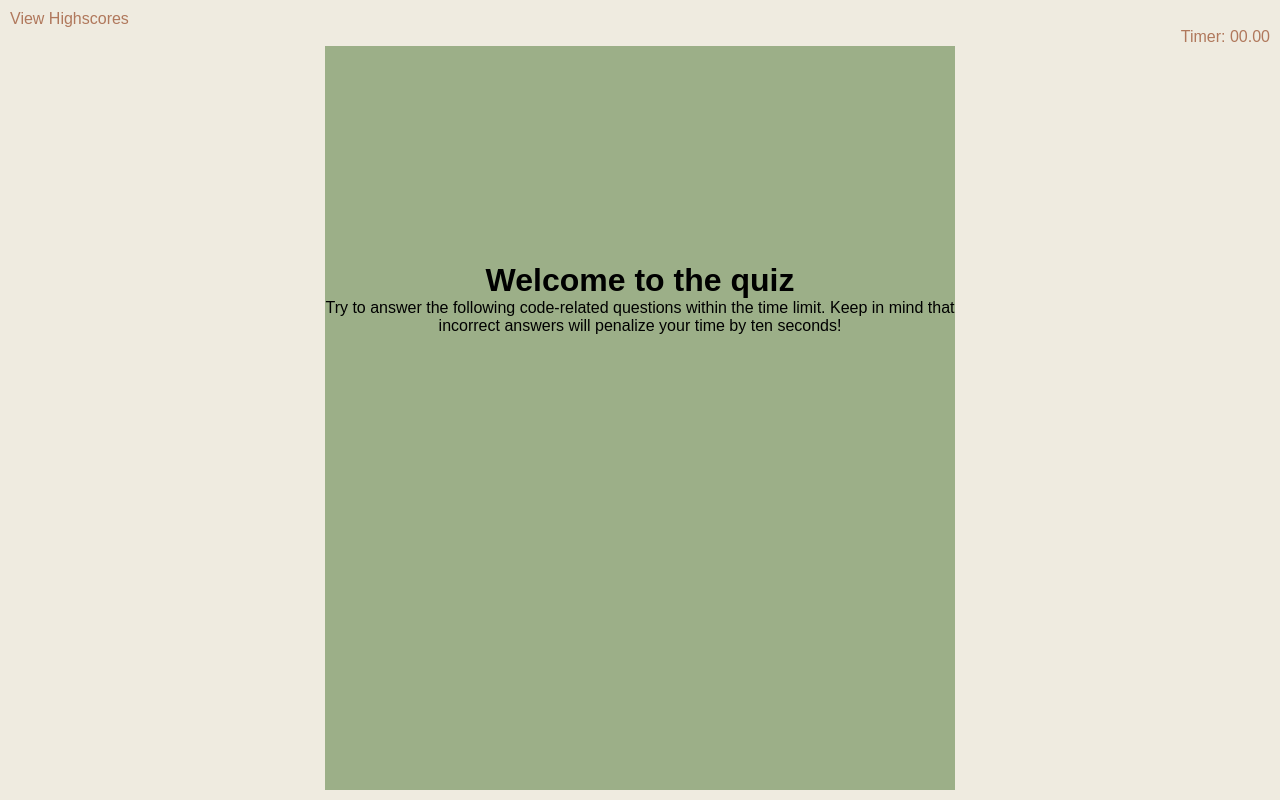
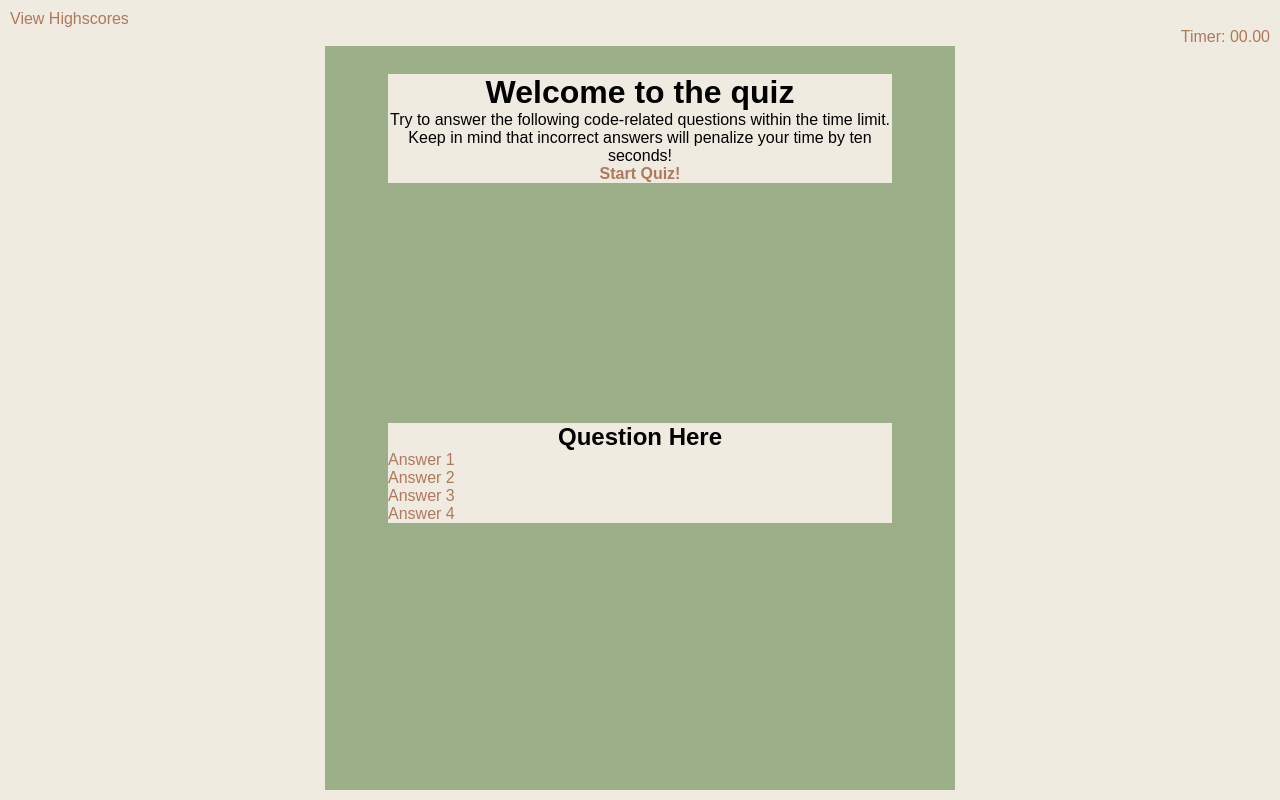
Before and after one commit to sarahbryant411/web-quiz-wizard, a plain HTML site: page index.html in a window 1280 px wide. Drawn offline with Linux system fonts and the light colour scheme.

Commit message:
added main container info and questions

```diff
--- a/assets/css/style.css
+++ b/assets/css/style.css
@@ -9,6 +9,7 @@
 
 body {
     background-color: #EFEBE0;
+    overflow: hidden;
 }
 
 p {
@@ -19,7 +20,8 @@ p {
 }
 
 button {
-    background-color: #EFEBE0;
+    outline: none;
+    background-color:  #EFEBE0;
     color: #b0785c;
     font-size: 1em;
     display: block;
@@ -30,6 +32,10 @@ h1,h2 {
     text-align: center;
 
 }
+
+li {
+    list-style: none;
+}
 /* !!! Main Container !!! */
 
 .main-container {
@@ -37,7 +43,7 @@ h1,h2 {
     height: 100vh;
     display: flex;
     flex-direction: column;
-    justify-content: flex-start;
+    justify-content: start;
 }
 
 /* !!! Top bar Container !!! */
@@ -62,8 +68,11 @@ h1,h2 {
 
 }
 /* !!! Header/Quiz Start Container !!! */
-.quiz-start {
+.quiz-start, main {
     margin-bottom: 30vh;
+    margin-left: 10%;
+    margin-right: 10%;
+    background-color: #EFEBE0;
 }
 
 .quiz-start p {
@@ -72,7 +81,11 @@ h1,h2 {
 
 .quiz-start button {
     display: block;
-    margin: auto;
+    margin: 0 auto;
 
 }
 /* !!! Main Quiz Area !!! */
+main {
+    display: block;
+
+}
--- a/index.html
+++ b/index.html
@@ -2,12 +2,11 @@
 <html lang="en">
 
 <head>
+    <title>Web Quiz</title>
     <meta charset="UTF-8">
     <meta name="viewport" content="width=device=width, initial-scale=1">
     <link rel="stylesheet" href="./assets/css/style.css">
-    <title>Web Quiz</title>
 </head>
-
 <body>
     <!-- main outer div -->
     <!-- added class to the div-->
@@ -27,11 +26,21 @@
                 <h1>Welcome to the quiz</h1>
                 <p>Try to answer the following code-related questions within the time limit.
                     Keep in mind that incorrect answers will penalize your time by ten seconds!</p>
+                <button><strong>Start Quiz!</strong></button>
 
             </header>
 
             <!-- where the quiz content will be -->
             <main>
+                <section class="quiz-screen">
+                    <h2>Question Here</h2>
+                    <ul>
+                        <li><button>Answer 1 </li></button></li>
+                        <li><button>Answer 2 </li></button></li>
+                        <li><button>Answer 3 </li></button></li>
+                        <li><button>Answer 4 </li></button></li>
+                    </ul>
+                </section>
 
             </main>
 
```
